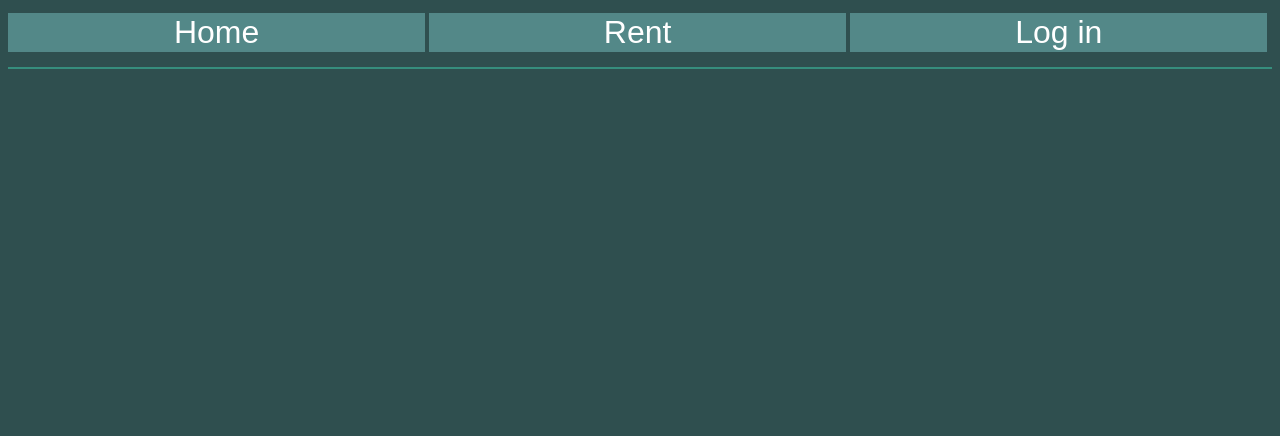
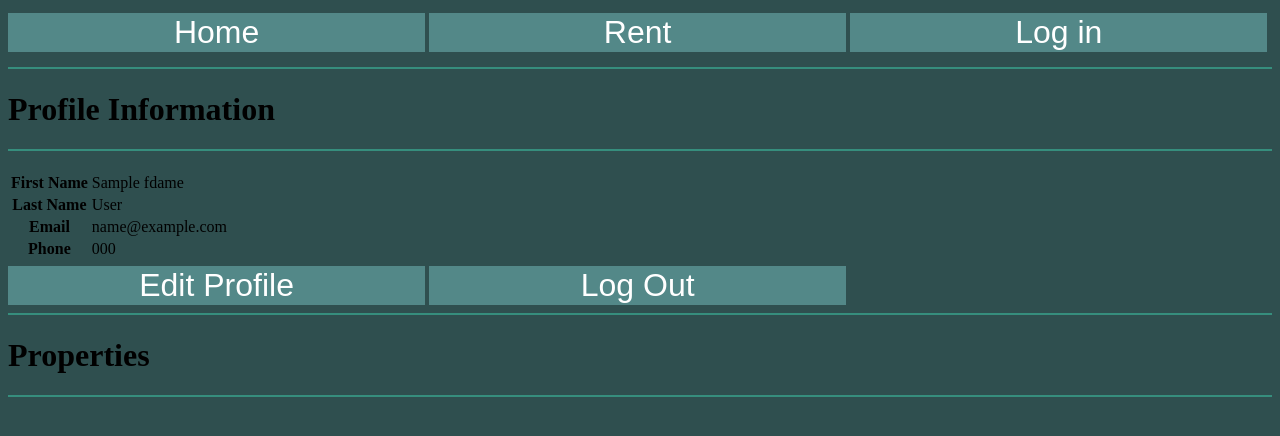
Before and after one commit to EdgarsRozenstams/ShortTermAppartmentRent, a Flask app: template templates/account.html in a window 1280 px wide. Shown: the top 436 px of the page. Run offline with Flask 2, Linux system fonts and the light colour scheme; the template is opened without the code that fills it: most values are stand-ins (such as "Sample title", 1, 10 or a date in 2020).

Commit message:
Creates An Account View page
An Account Page which displays the account information and listed properties, (eventually)

```diff
--- a/templates/account.html
+++ b/templates/account.html
@@ -1,6 +1,42 @@
 {% extends "toolbar.html" %}
 
 {% block body %}
-
-
+<link rel="stylesheet" href="./static/account.css">
+<div class="Account">
+    <h1 class="Header">Profile Information</h1>
+    <hr>
+    <div class="user_profile">
+        <div class="user_info">
+            <table>
+                <tr>
+                    <th>First Name</th>
+                    <td>{{fdame}}</td>
+                </tr>
+                <tr>
+                    <th>Last Name</th>
+                    <td>{{lname}}</td>
+                </tr>
+                <tr>
+                    <th>Email</th>
+                    <td>{{email}}</td>
+                </tr>
+                <tr>
+                    <th>Phone</th>
+                    <td>{{phone}}</td>
+                </tr>
+            </table>
+        </div>
+        <div class="profile_btns">
+            <a href=""><button class="button profile_button" >Edit Profile</button></a>
+            <a href="/logout"><button class="button profile_button" >Log Out</button></a>
+        </div>
+    </div>
+    <hr>
+    <h1 class="Header">Properties</h1>
+    <hr>
+    <div style="height: 50%">
+        <div class="properties">
+        </div>
+    </div>
+</div>
 {% endblock %}
```
